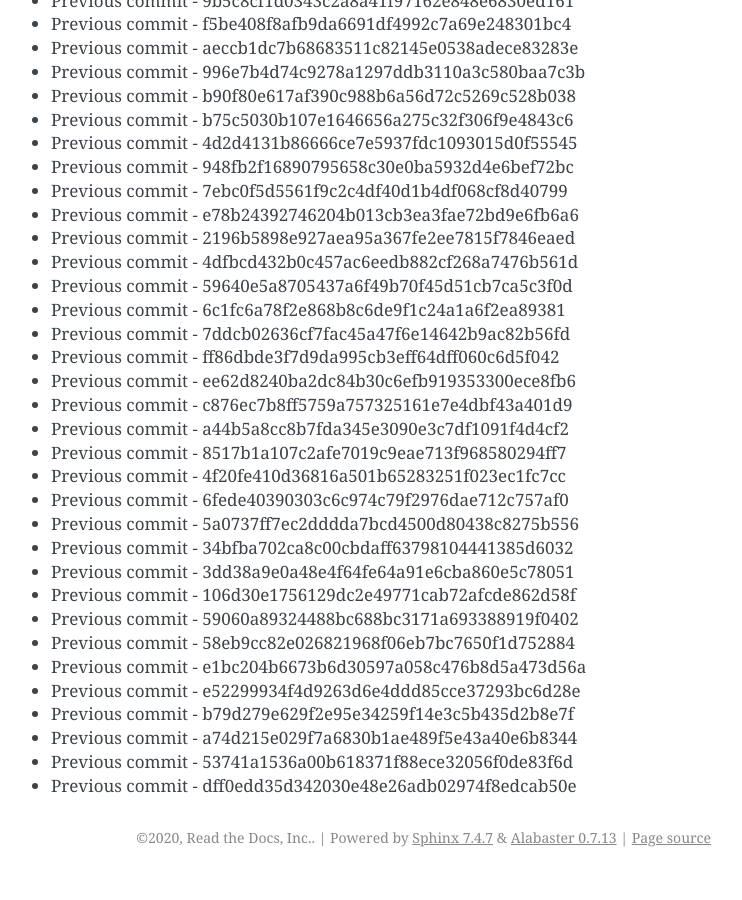
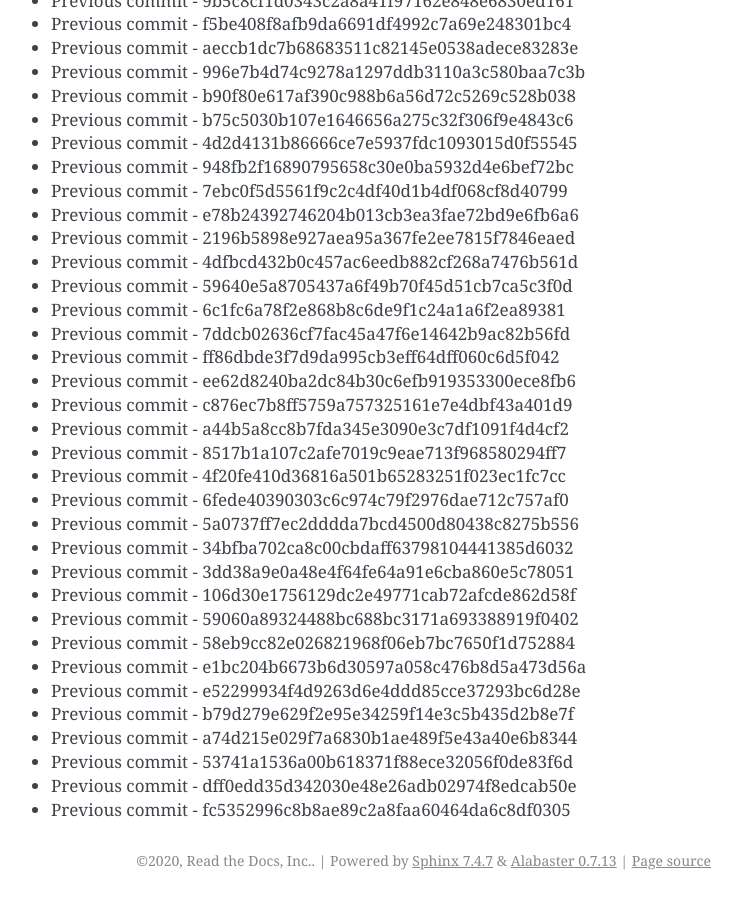
Before and after one commit to readthedocs/rtd-git-stresstest, a Sphinx documentation site: the page built from docs/updates.rst, in a window 1280 px wide and 900 px high, scrolled down 102815 px. Shown: the whole window, without its empty margins (399-1141 px from the left). Built offline with Sphinx 7.4.7, drawn with Linux system fonts in a browser that asks for light colours; before the commit the page ends 103692 px from its top, so only the background shows below that.

Commit message:
Generating commit from previous: fc5352996c8b8ae89c2a8faa60464da6c8df0305

```diff
--- a/docs/updates.rst
+++ b/docs/updates.rst
@@ -4352,3 +4352,4 @@ It can be tested for any performance characteristics.
 * Previous commit - a74d215e029f7a6830b1ae489f5e43a40e6b8344
 * Previous commit - 53741a1536a00b618371f88ece32056f0de83f6d
 * Previous commit - dff0edd35d342030e48e26adb02974f8edcab50e
+* Previous commit - fc5352996c8b8ae89c2a8faa60464da6c8df0305
```
